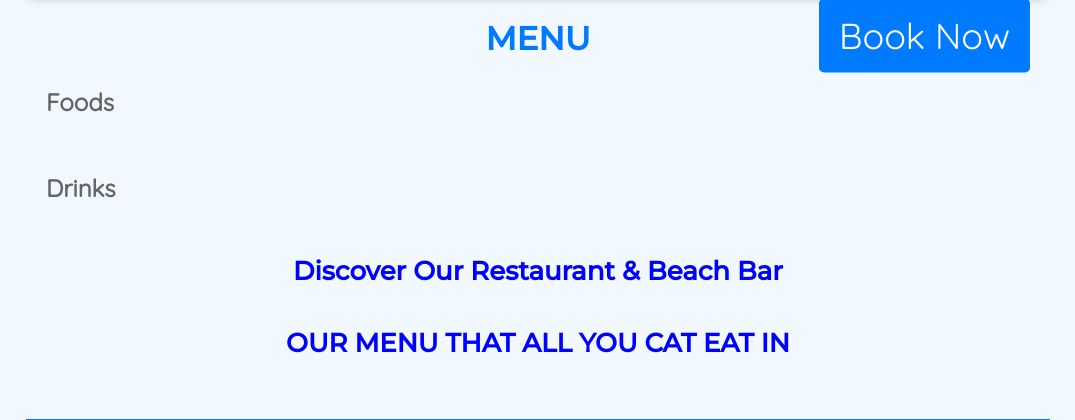
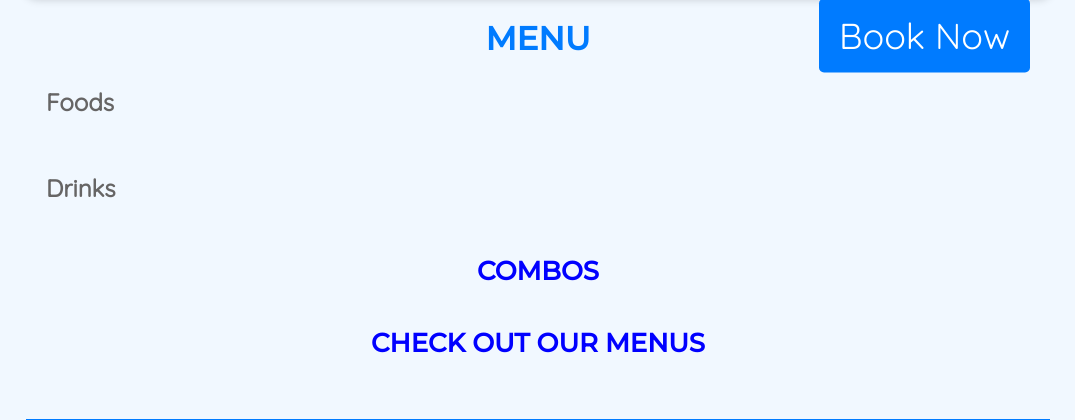
Before and after one commit to thanethereal/labvn, a Flask app: page /beach_bar_restaurant in a window 1280 px wide. Shown: the part 693-1113 px from the top of the page, without its empty margins (102-1177 px from the left). Run offline with Flask 3, Linux system fonts and the light colour scheme; data comes from the database, SQL or seed files in the repository; data that the repository does not hold is empty; some libraries are stand-ins or nearby versions.

Commit message:
git push

```diff
--- a/web/route_user_profile.py
+++ b/web/route_user_profile.py
@@ -42,8 +42,6 @@ def update_user(item_id):
         else:
             # If no image file is provided, keep the existing image URL
             image_url = request.form['image_upload']
-        if image_url is None:
-            return redirect(url_for('edit_user'))
         UserProfileService.update_profile(user_id=item_id, avatar=image_url, bio=description, role=role, link_facebook=link_facebook, link_instagram=link_instagram, link_zalo=link_zalo)
         return redirect(url_for('edit_user'))
     # Render template cho trang sửa
--- a/web/templates/beach_bar_restaurant.html
+++ b/web/templates/beach_bar_restaurant.html
@@ -84,7 +84,7 @@
             }
         </style>
 
-        <h2 class="section-title">Discover Our Restaurant & Beach Bar</h2>
+        <h2 class="section-title">COMBOS</h2>
         <div class="swiper-container_bar">
             <div class="swiper-wrapper">
                 {% for image in image_collection %}
@@ -159,7 +159,7 @@
         <img class="modal-content" id="modal-image">
     </div>
     <div style="padding: 20px;  text-align: center;">
-        <h2 class="section-title">OUR MENU THAT ALL YOU CAT EAT IN</h2>
+        <h2 class="section-title">CHECK OUT OUR MENUS</h2>
         <div class="menu">
             {% for item in menus %}
             <img class="menu-item" src="{{ url_for('static', filename='img/' + item.image_url) }}" alt="Menu Item">
--- a/web/templates/post.html
+++ b/web/templates/post.html
@@ -80,7 +80,6 @@
             {% endif %}
             <p class="cont">{{ post.content[:100] }}{% if len(post.content) > 100 %}... <a class="read-more" href="{{ url_for('view_post', post_id=post.id) }}">Read more</a>{% endif %}</p>
             <p class="cont"><strong>Posted by:</strong> Admin</p>
-            <p class="cont"><strong>Posted at:</strong> {{ post.created_at }}</p>
         </div>
         {% endfor %}
     </div>
```
